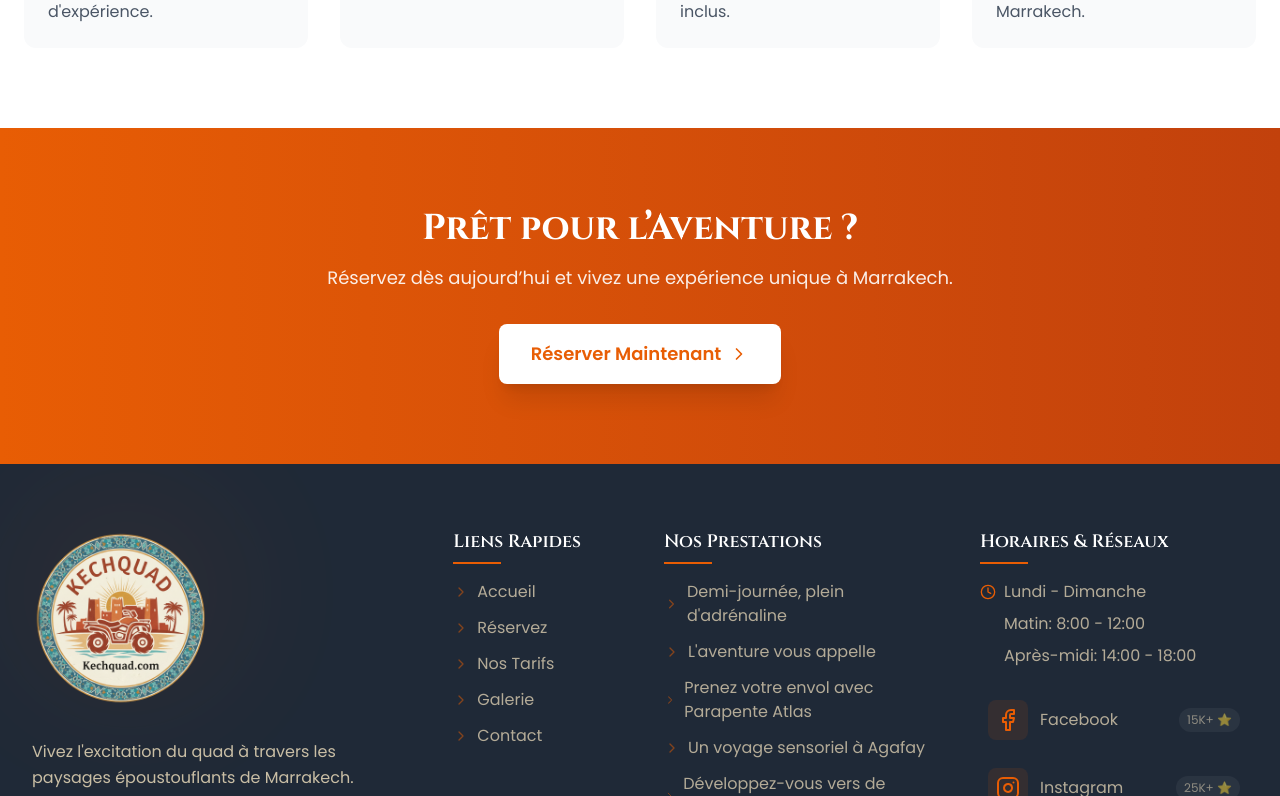
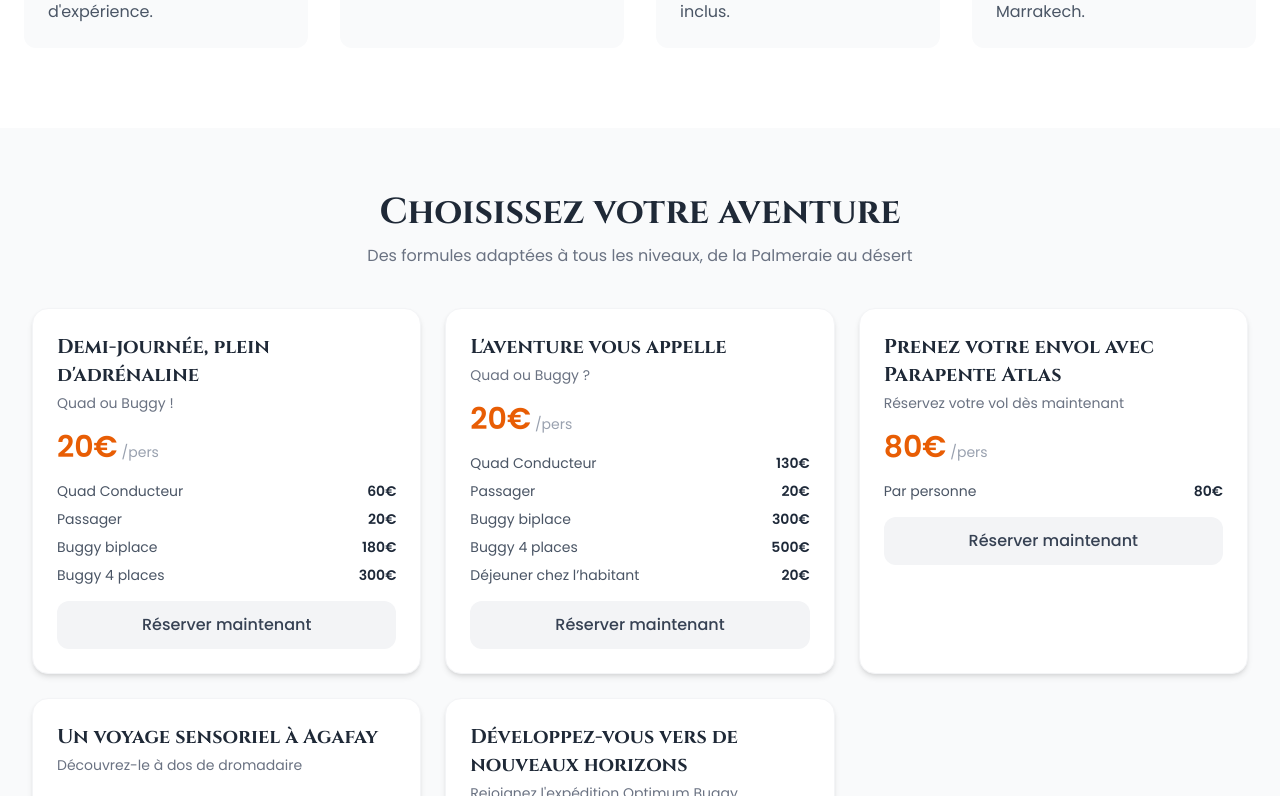
Before and after one commit to Andromofid/marrakech_quad, a Next.js app: page / in a window 1280 px wide. Shown: the part 1284-2080 px from the top of the page. Built offline with nearby package versions, Linux system fonts and the light colour scheme.

Commit message:
add tarif to home page

```diff
--- a/src/app/page.js
+++ b/src/app/page.js
@@ -1,5 +1,7 @@
 import Image from "next/image";
 import Link from "next/link";
+import prestations from "./reservation/prestations.json";
+
 import {
   Star,
   Clock,
@@ -8,6 +10,13 @@
   ChevronRight,
   Phone,
   Mail,
+  Sparkles,
+  Award,
+  Clock1,
+  Users,
+  Bike,
+  Euro,
+  ChevronRightCircle,
 } from "lucide-react";
 
 export const metadata = {
@@ -174,45 +183,95 @@
           </div>
         </div>
       </section>
+      {/* Section Tarifs - Style cartes prix */}
+      <section className="max-w-7xl mx-auto px-4 sm:px-6 lg:px-8 py-16">
+        <div className="text-center mb-10">
+          <h2 className="text-3xl md:text-4xl font-bold text-charcoal mb-3">
+            Choisissez votre aventure
+          </h2>
+          <p className="text-gray-500 max-w-2xl mx-auto">
+            Des formules adaptées à tous les niveaux, de la Palmeraie au désert
+          </p>
+        </div>
 
-      {/* TESTIMONIALS
-      <section className="py-20 bg-charcoal">
-        <div className="max-w-7xl mx-auto px-6">
-          <div className="text-center mb-16">
-            <h2 className="font-heading text-3xl sm:text-4xl font-bold text-white mb-4">
-              Avis de Nos Clients
-            </h2>
-            <p className="text-sand/80 max-w-2xl mx-auto">
-              Découvrez les témoignages de nos aventuriers satisfaits.
-            </p>
-          </div>
+        {/* Grille prix */}
+        <div className="grid md:grid-cols-2 lg:grid-cols-3 gap-6">
+          {prestations.map((activity) => {
+            const minPrice = Math.min(...activity.pricing.map((p) => p.price));
+            const isPopular = activity.id === 1; // Premier = populaire
 
-          <div className="grid grid-cols-1 md:grid-cols-3 gap-8">
-            {testimonials.map((testimonial, index) => (
+            return (
               <div
-                key={index}
-                className="bg-white/10 backdrop-blur-sm p-6 rounded-xl"
+                key={activity.id}
+                className={`
+            relative bg-white rounded-2xl transition-all duration-300
+            ${
+              isPopular
+                ? "shadow-xl border-2 border-primary scale-[1.02]"
+                : "shadow-md hover:shadow-xl border border-gray-100"
+            }
+          `}
               >
-                <h4 className="font-semibold text-white mb-2">
-                  {testimonial.name} – {testimonial.country}
-                </h4>
+                {isPopular && (
+                  <div className="absolute -top-3 left-1/2 transform -translate-x-1/2 bg-primary text-white text-xs font-bold px-3 py-1 rounded-full whitespace-nowrap">
+                    🌟 Plus populaire
+                  </div>
+                )}
 
-                <div className="flex mb-3">
-                  {[...Array(testimonial.rating)].map((_, i) => (
-                    <Star
-                      key={i}
-                      className="w-4 h-4 fill-yellow-400 text-yellow-400"
-                    />
-                  ))}
+                <div className="p-6">
+                  {/* En-tête */}
+                  <div className="mb-4">
+                    <h3 className="text-xl font-bold text-charcoal mb-1">
+                      {activity.title}
+                    </h3>
+                    <p className="text-sm text-gray-500 line-clamp-2">
+                      {activity.subtitle}
+                    </p>
+                  </div>
+
+                  {/* Prix */}
+                  <div className="mb-4">
+                    <span className="text-3xl font-bold text-primary">
+                      {minPrice}€
+                    </span>
+                    <span className="text-gray-400 text-sm ml-1">/pers</span>
+                  </div>
+
+                  {/* Options */}
+                  <div className="space-y-2 mb-4">
+                    {activity.pricing.map((item, idx) => (
+                      <div
+                        key={idx}
+                        className="flex items-center justify-between text-sm"
+                      >
+                        <span className="text-gray-600">{item.activity}</span>
+                        <span className="font-semibold text-gray-800">
+                          {item.price}€
+                        </span>
+                      </div>
+                    ))}
+                  </div>
+
+                  {/* Bouton */}
+                  <Link
+                    href={`/reservation/${activity.id}`}
+                    className={`
+                block w-full py-3 px-4 rounded-xl text-center font-medium transition-all
+                ${
+                  isPopular
+                    ? "bg-primary text-white hover:bg-primary-dark shadow-md"
+                    : "bg-gray-100 text-gray-700 hover:bg-primary hover:text-white"
+                }
+              `}
+                  >
+                    Réserver maintenant
+                  </Link>
                 </div>
-
-                <p className="text-white/90 italic">"{testimonial.comment}"</p>
               </div>
-            ))}
-          </div>
+            );
+          })}
         </div>
-      </section> */}
-
+      </section>
       {/* CTA FINAL */}
       <section className="py-20 bg-gradient-to-r from-primary to-primary-dark">
         <div className="max-w-4xl mx-auto px-6 text-center">
```
